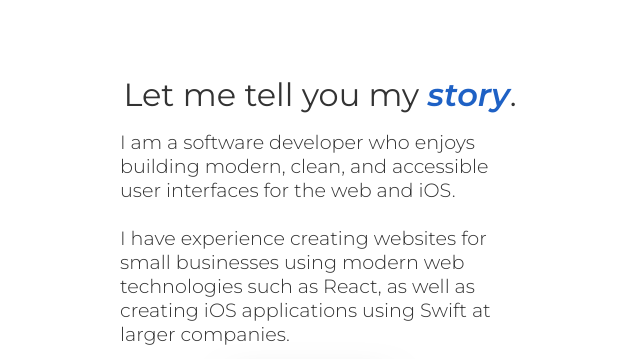
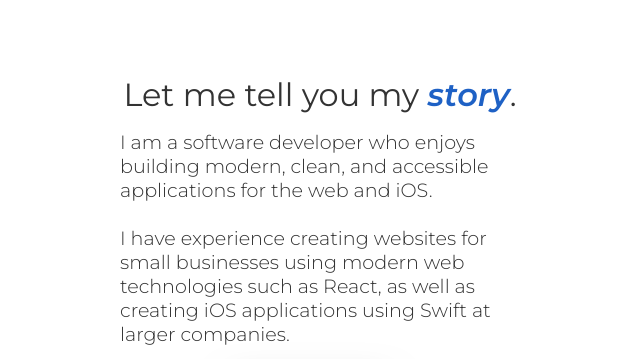
Before and after one commit to filipbrej/portfolio-site, a Gatsby site: page / in a window 1280 px wide. Shown: the part 3100-3459 px from the top of the page, 336-976 px from the left. Built offline with nearby package versions, Linux system fonts and the light colour scheme; Gatsby itself is replaced by a stand-in of ours.

Commit message:
another small change

```diff
--- a/src/sections/About.js
+++ b/src/sections/About.js
@@ -160,7 +160,7 @@ const About = ({ id }) => {
           </Heading>
           <BodyText>
             I am a software developer who enjoys building modern, clean, and
-            accessible user interfaces for the web and iOS.
+            accessible applications for the web and iOS.
             <br />
             <br />I have experience creating websites for small businesses using
             modern web technologies such as React, as well as creating iOS
```
